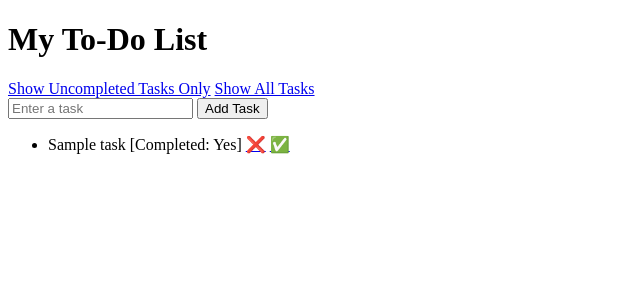
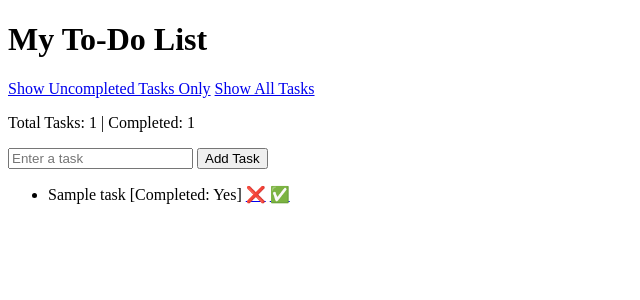
Before and after one commit to sciencefixion/cuddly-barnacle, a Flask app: page / in a window 1280 px wide. Shown: the top 300 px of the page, without its empty margins (0-640 px from the left). Run offline with Flask 3, Linux system fonts and the light colour scheme; tables that the repository leaves empty hold one stand-in row (values such as "Sample post").

Commit message:
update index.html with task count feature

```diff
--- a/templates/index.html
+++ b/templates/index.html
@@ -1,12 +1,19 @@
 <!DOCTYPE html>
 <html>
+
 <head>
     <title>To-Do List</title>
 </head>
+
 <body>
     <h1>My To-Do List</h1>
     <a href="/uncompleted">Show Uncompleted Tasks Only</a>
     <a href="/">Show All Tasks</a>
+
+    <div>
+        <p>Total Tasks: {{ tasks|length }} | Completed: {{ tasks|selectattr('completed')|list|length }}</p>
+    </div>
+
     <form action="/add" method="post">
         <input type="text" name="task" placeholder="Enter a task" required>
         <button type="submit">Add Task</button>
@@ -14,12 +21,13 @@
 
     <ul>
         {% for task in tasks %}
-            <li>{{ task.title }} [Completed: {{'Yes' if task.completed else 'No'}}]
-                <a href="/delete/{{ task.id }}">❌</a>
-                <a href="/complete/{{ task.id }}">✅</a>
-            </li>
+        <li>{{ task.title }} [Completed: {{'Yes' if task.completed else 'No'}}]
+            <a href="/delete/{{ task.id }}">❌</a>
+            <a href="/complete/{{ task.id }}">✅</a>
+        </li>
         {% endfor %}
     </ul>
 
 </body>
+
 </html>
```
